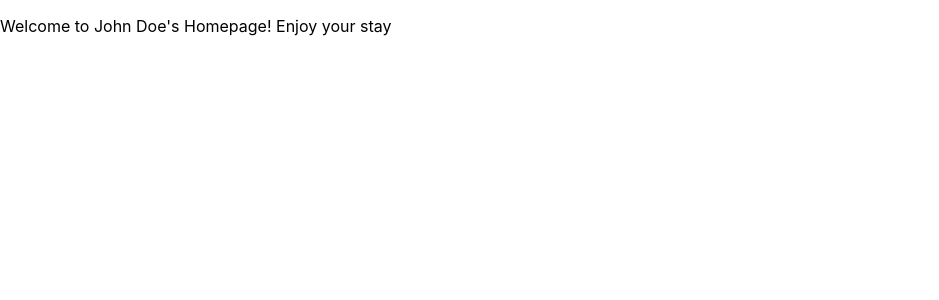
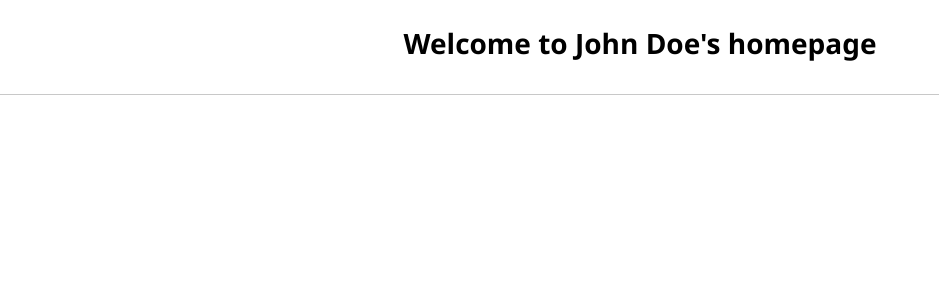
Before and after one commit to orktopus/build-react-homepage, a React (Create React App) app: page / in a window 1280 px wide. Shown: the top 300 px of the page, without its empty margins (0-939 px from the left). Built offline with nearby package versions, Linux system fonts and the light colour scheme.

Commit message:
added Header

```diff
--- a/package.json
+++ b/package.json
@@ -7,6 +7,7 @@
     "@types/node": "11.13.7",
     "@types/react": "16.8.14",
     "@types/react-dom": "16.8.4",
+    "node-sass": "^4.11.0",
     "office-ui-fabric-react": "^6.170.0",
     "react": "^16.8.6",
     "react-dom": "^16.8.6",
--- a/public/index.html
+++ b/public/index.html
@@ -19,7 +19,7 @@
       work correctly both with client-side routing and a non-root public URL.
       Learn how to configure a non-root public URL by running `npm run build`.
     -->
-    <title>React App</title>
+    <title>My Super Awesome Homepage</title>
   </head>
   <body>
     <noscript>You need to enable JavaScript to run this app.</noscript>
--- a/src/App.tsx
+++ b/src/App.tsx
@@ -1,12 +1,11 @@
 import React from 'react';
-import logo from './logo.svg';
 import './App.css';
 import { Homepage } from './Homepage';
 
 const App: React.FC = () => {
   return (
     <Homepage
-      pageHeader="Welcome to John Doe's Homepage! Enjoy your stay"
+      userName="John Doe"
     ></Homepage>
   );
 }
--- /dev/null
+++ b/src/Homepage.scss
@@ -0,0 +1,10 @@
+.home-page-header {
+  font-family: Segoe UI;
+  font-size: 28px;
+  font-weight: bold;
+  border-bottom: 1px solid #C8C8C8;
+  text-align: center;
+  padding-top:  24px;
+  padding-bottom: 32px;
+  flex: 0 0 auto;
+}
--- a/src/Homepage.tsx
+++ b/src/Homepage.tsx
@@ -1,16 +1,14 @@
 import * as React from 'react';
+import "./Homepage.scss"
+export interface IHomePageProps {
+    userName: string;
+}
 
-export interface IHomePageProps {
-    pageHeader: string;
-}
 export class Homepage extends React.Component<IHomePageProps> {
-    constructor(props: IHomePageProps) {
-        super(props);
-    }
     public render() {
         return (
-            <div>
-                <p>Welcome to John Doe's Homepage! Enjoy your stay</p>
+            <div className="home-page-header">
+                <span>Welcome to {this.props.userName}'s homepage</span>
             </div>
         );
     }
```
Also changed, not shown: public/manifest.json, 1 other file (tests, documents, lock files or other folders).
